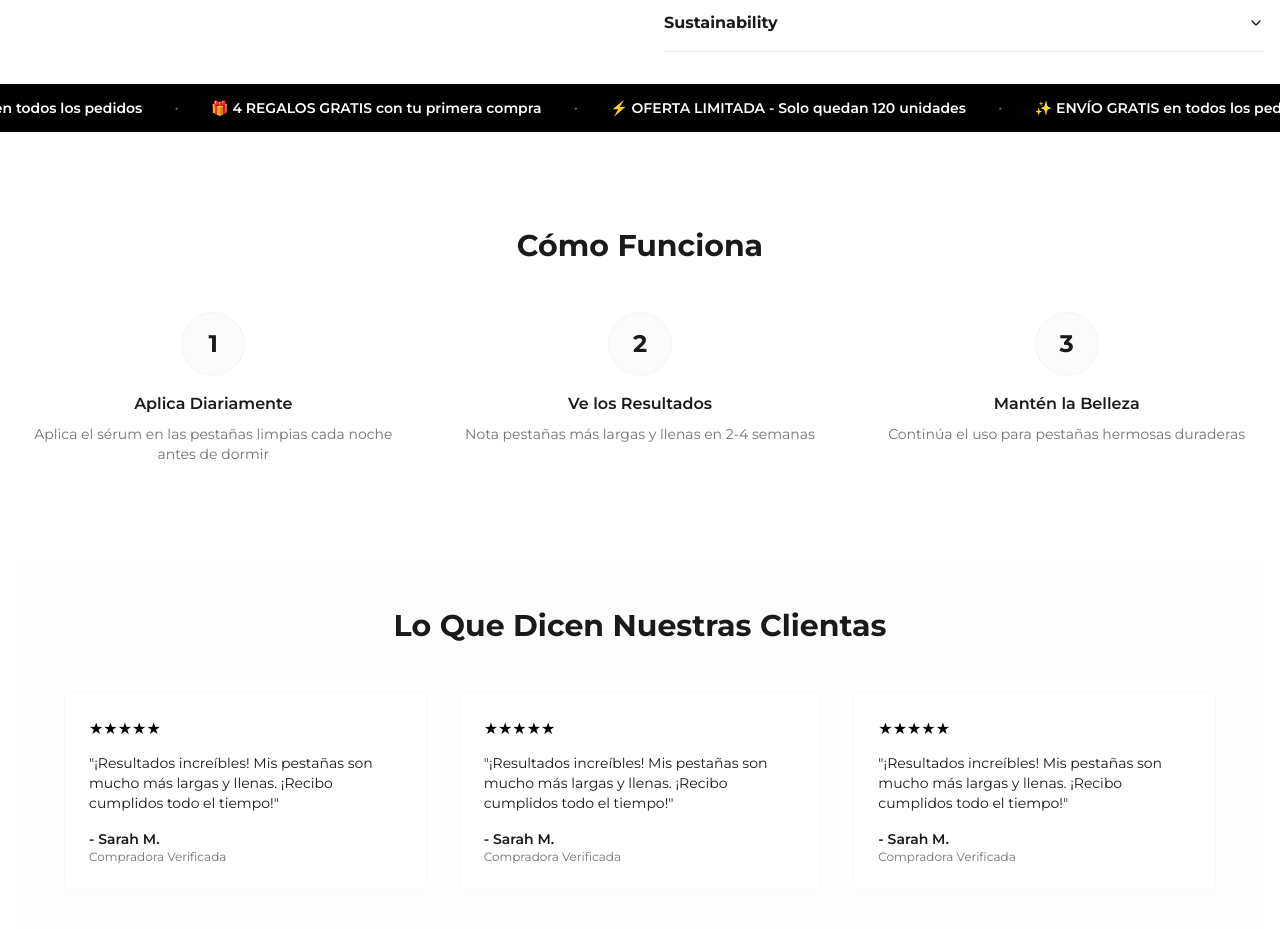
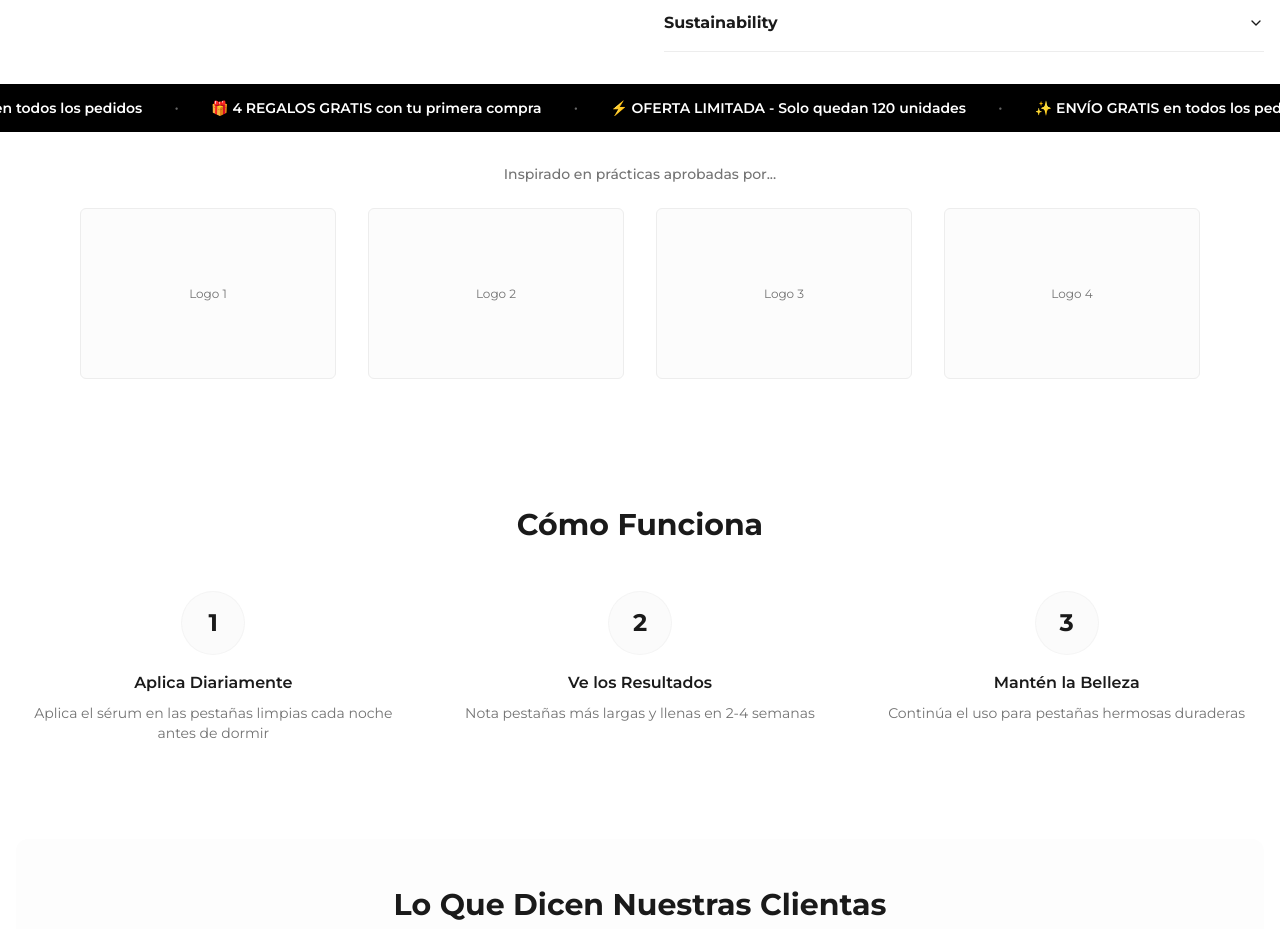
Before and after one commit to Soyt0ny/sonatura, a React (Vite) app: page / in a window 1280 px wide. Shown: the part 2200-3129 px from the top of the page. Built offline with nearby package versions, Linux system fonts and the light colour scheme; the HTML template or start-up script is replaced by a standard one.

Commit message:
Add authority logos section
Add a new section below the infinite scrolling messages for authority logos. This section includes a heading "Inspirado en prácticas aprobadas por..." and four placeholder spaces for logos.

```diff
--- a/src/components/ProductInfo.tsx
+++ b/src/components/ProductInfo.tsx
@@ -480,6 +480,25 @@ const ProductInfo = () => {
         <span className="text-primary-foreground/40">•</span>
       </div>
     </div>
+
+    {/* Authority Logos Section */}
+    <div className="py-8 bg-background">
+      <div className="max-w-6xl mx-auto px-4">
+        <p className="text-center text-sm font-medium text-muted-foreground mb-6">
+          Inspirado en prácticas aprobadas por...
+        </p>
+        <div className="grid grid-cols-2 md:grid-cols-4 gap-6 md:gap-8 items-center justify-items-center">
+          {[1, 2, 3, 4].map((i) => (
+            <div
+              key={i}
+              className="w-full aspect-[3/2] bg-muted/30 border border-border rounded-lg flex items-center justify-center"
+            >
+              <span className="text-xs text-muted-foreground">Logo {i}</span>
+            </div>
+          ))}
+        </div>
+      </div>
+    </div>
   </>;
 };
 export default ProductInfo;
```
